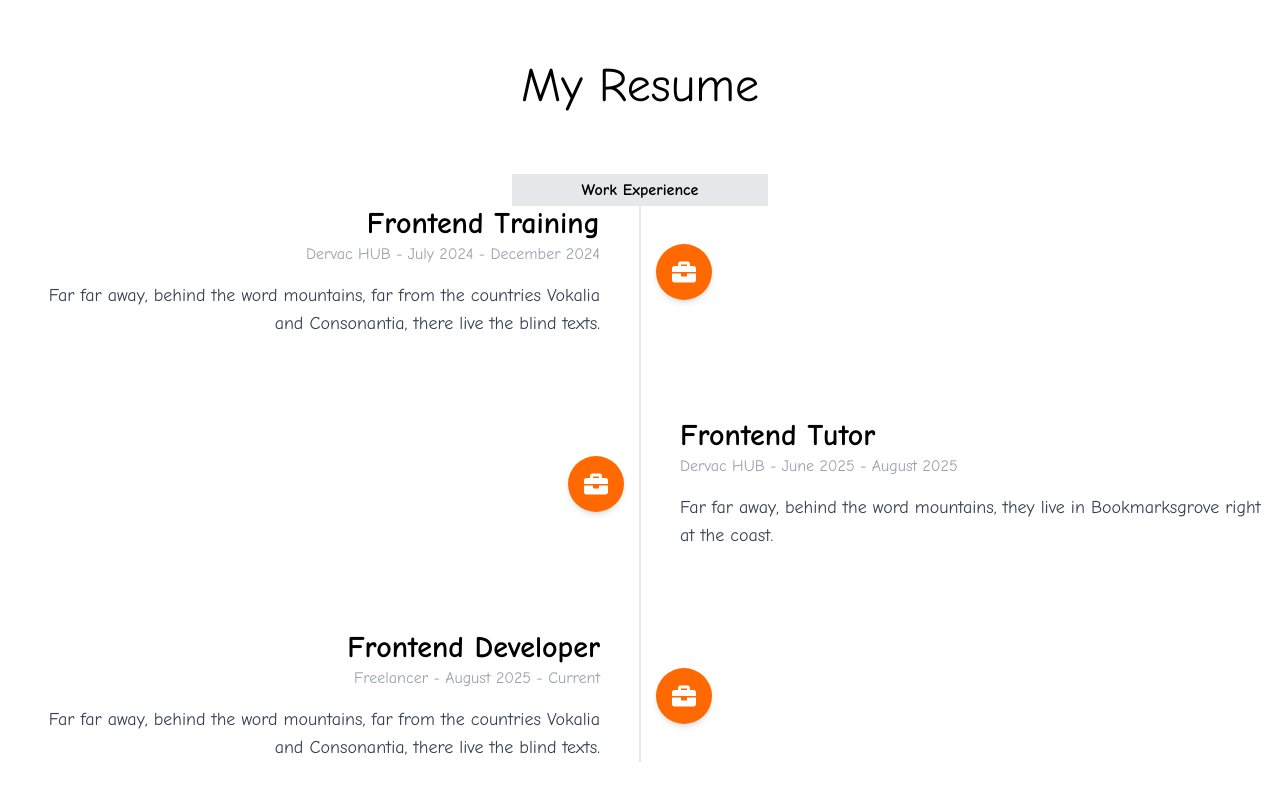
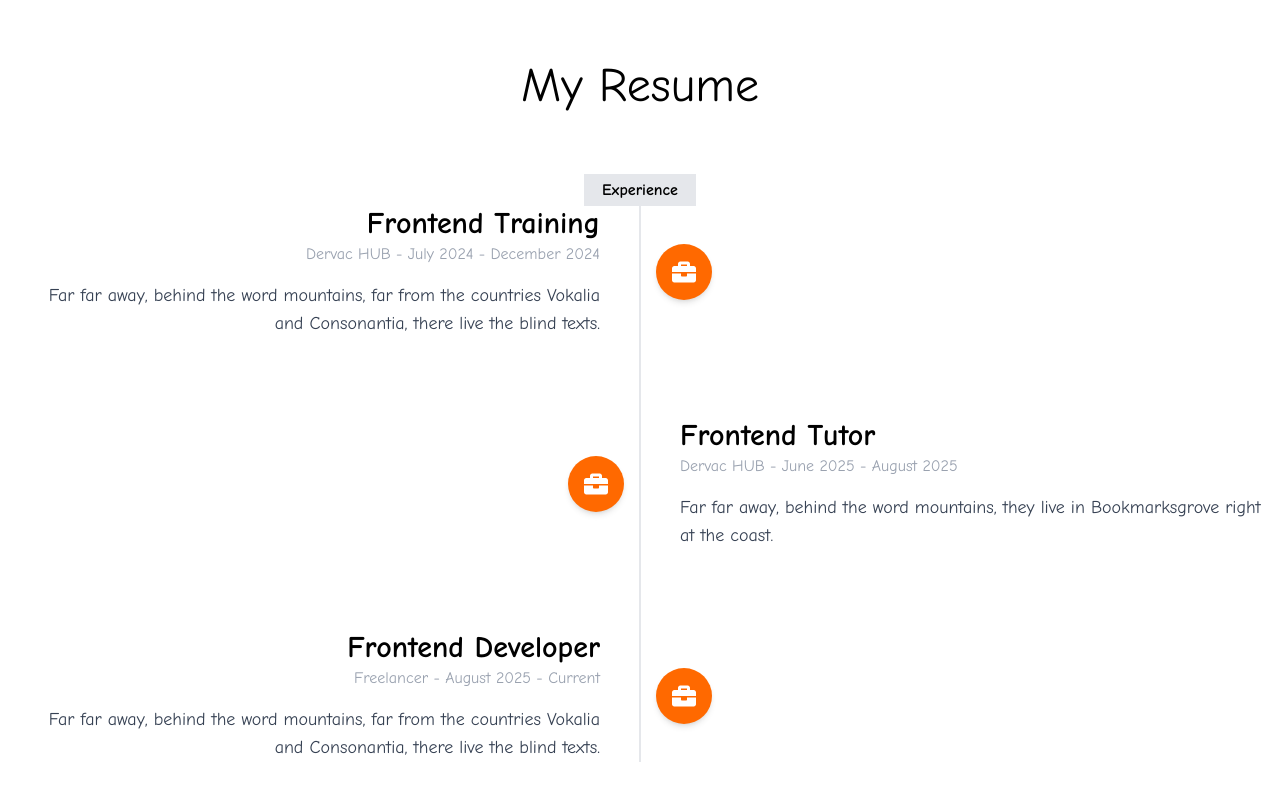
Before and after one commit to Taztahir/Zayd-Portfolio, a React (Vite) app: page / in a window 1280 px wide. Shown: the part 1168-1968 px from the top of the page. Built offline with nearby package versions, Linux system fonts and the light colour scheme; a web font is replaced by a local one.

Commit message:
portfolio

```diff
--- a/src/ResumeTimeline.jsx
+++ b/src/ResumeTimeline.jsx
@@ -46,8 +46,8 @@ export default function ResumeTimeline() {
   return (
     <section className="bg-white py-16 px-4 overflow-hidden">
       <h1 className="text-5xl text-[#000000] text-center mb-16 comic-neue-regular">My Resume</h1>
-        <div className="text-center comic-neue-bold bg-gray-200 max-w-3xs mx-auto py-1">Work Experience</div>
-      <div className="relative max-w-screen-xl mx-auto">
+        <div className="text-center comic-neue-bold bg-gray-200 max-w-28 mx-auto py-1">Experience</div>
+      <div className="relative max-w-screen-xl mx-auto max-md:hidden">
         {/* Vertical center line */}
         <div className="absolute left-1/2 transform -translate-x-1/2 h-full border-l-2 border-gray-200 hidden md:block"></div>
 
@@ -94,6 +94,9 @@ export default function ResumeTimeline() {
           );
         })}
       </div>
+      <div>
+
+      </div>
     </section>
   );
 }
```
